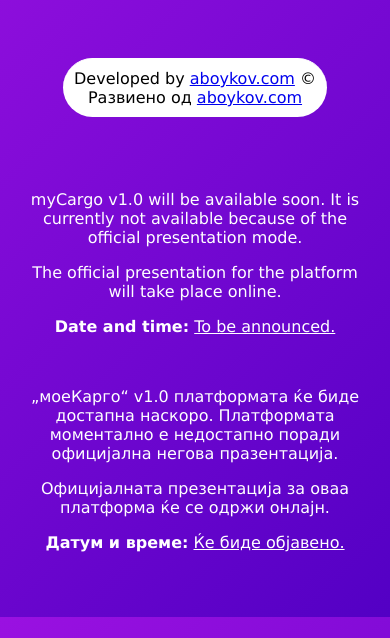
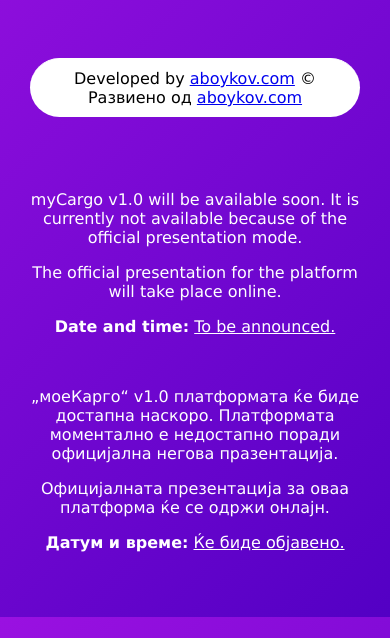
Before and after one commit to abojkov/transfer-mycargo, a plain HTML site: page index.html in a window 390 px wide. Shown: the part 227-865 px from the top of the page. Drawn offline with Linux system fonts and the light colour scheme.

Commit message:
design updated

```diff
--- a/index.html
+++ b/index.html
@@ -46,12 +46,15 @@
         background: white;
         color: black;
         padding: 10px;
-        margin: 0 10%;
+        margin: 0 20%;
     }
 
     @media (max-width: 992px) {
         img {
             height: 75px;
+        }
+        #copyright {
+            margin: 0;
         }
     }
   </style>
```
